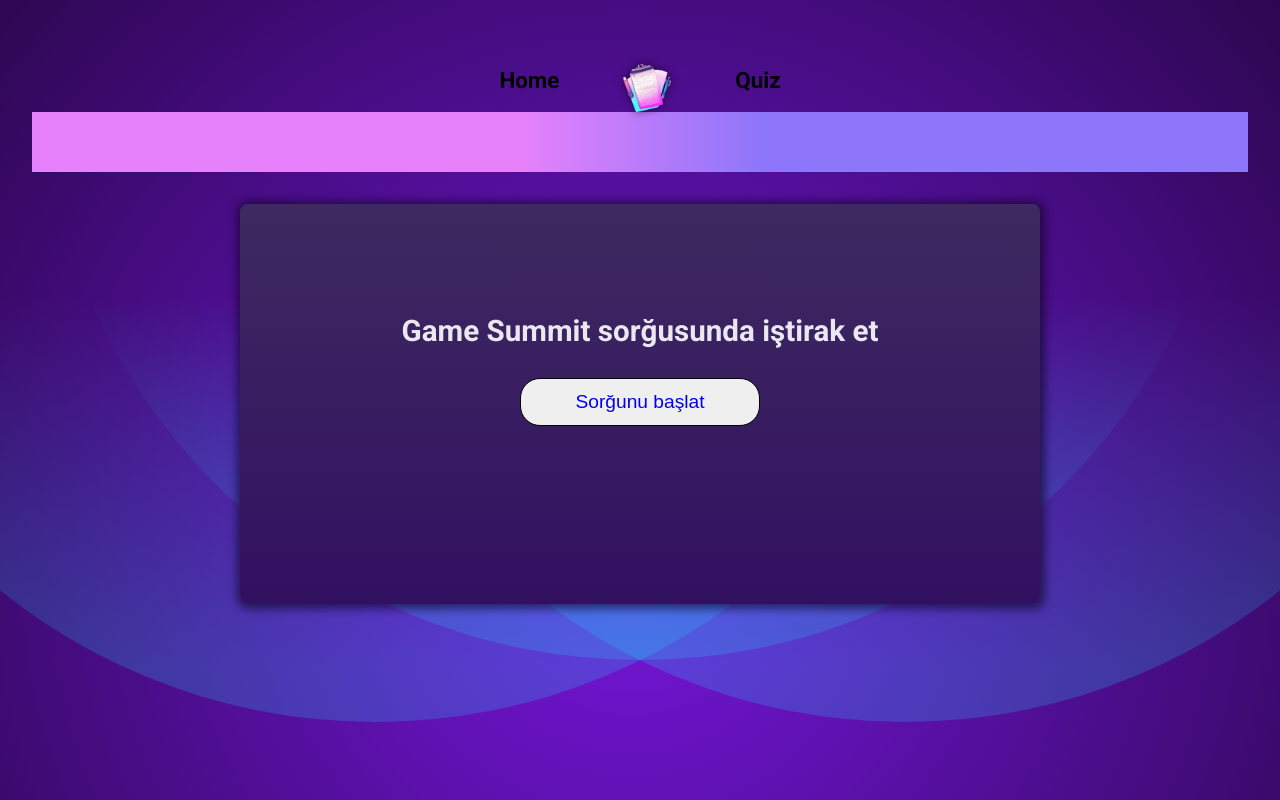
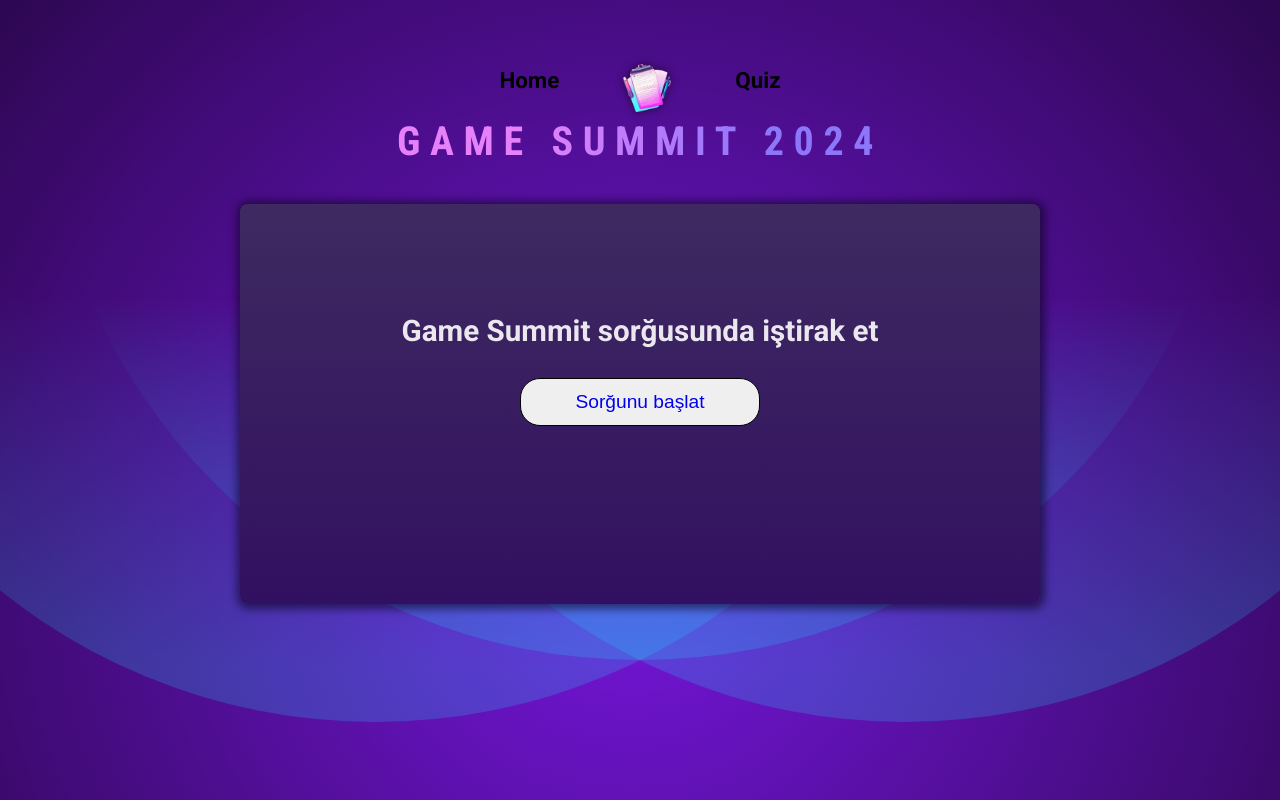
Before and after one commit to ZSabina88/GameSummit-App, a React (Vite) app: page / in a window 1280 px wide. Built offline with nearby package versions, Linux system fonts and the light colour scheme.

Commit message:
deletion

```diff
--- a/src/App.jsx
+++ b/src/App.jsx
@@ -1,4 +1,3 @@
-import Quiz from "./components/Quiz";
 import StartQuiz from "./components/StartQuiz";
 import ErrorPage from "./pages/Error";
 import RootLayout from "./pages/RootLayout";
@@ -10,7 +9,7 @@
     {
         path: "/",
         element: <RootLayout />,
-        // errorElement: <ErrorPage/>,
+        errorElement: <ErrorPage/>,
         children: [
             {
                 index: true, element: <StartQuiz />
--- a/src/index.css
+++ b/src/index.css
@@ -67,7 +67,7 @@
   margin: 0;
   text-transform: uppercase;
   background: linear-gradient(90deg, #e781fb 40%, #8e76fa 60%);
-  /* -webkit-background-clip: text; */
+  -webkit-background-clip: text;
   -webkit-text-fill-color: transparent;
 }
 
```
